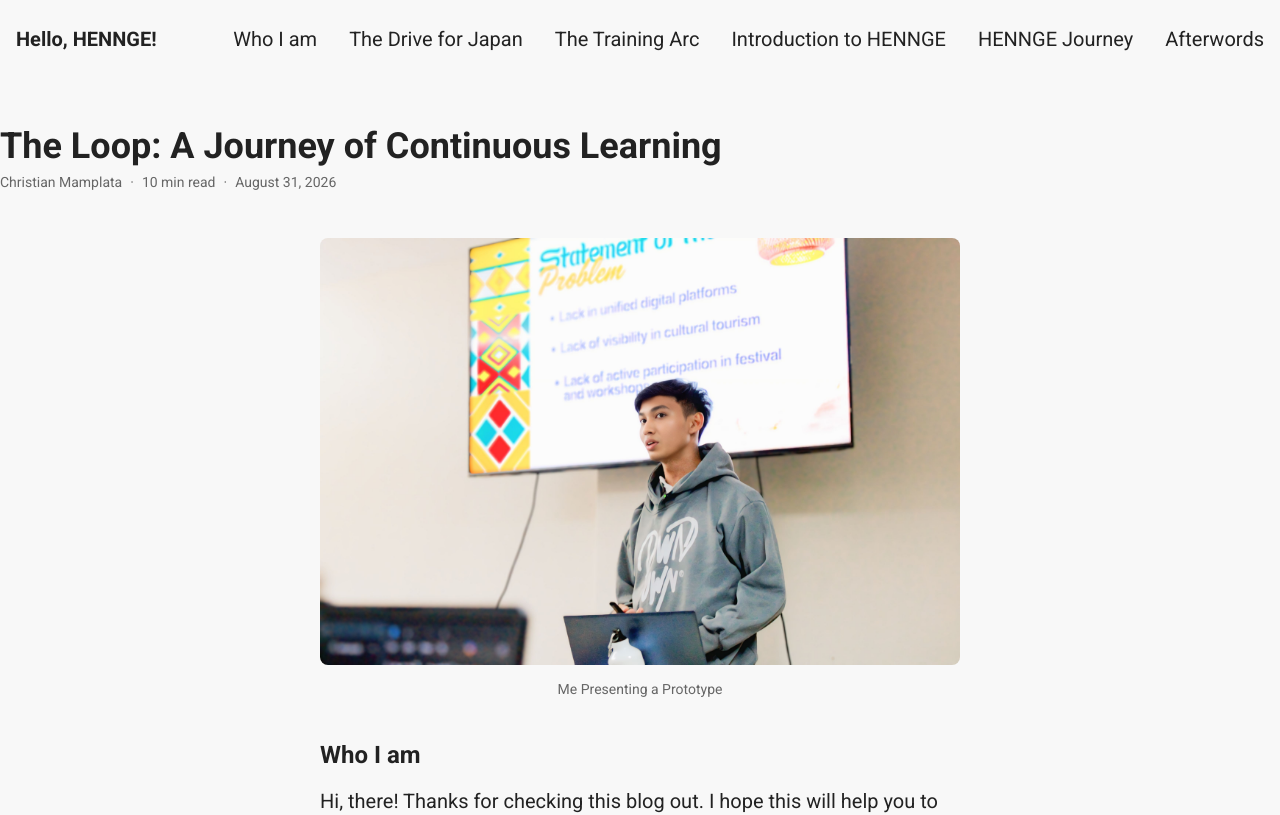
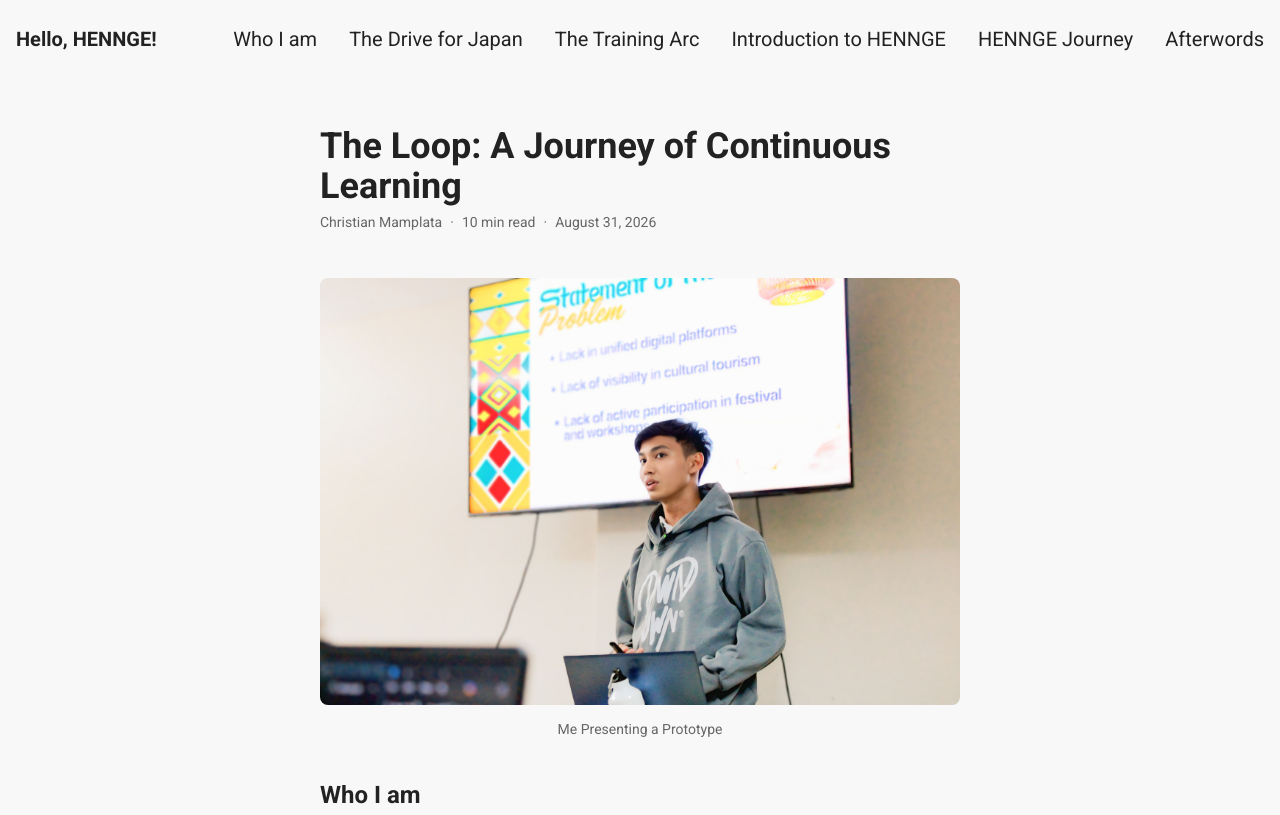
Before and after one commit to cynessa-dev/hello-HENNGE, a Vue app: page / in a window 1280 px wide. Shown: the top 815 px of the page. Built offline with nearby package versions, Linux system fonts and the light colour scheme.

Commit message:
✨ feat(App): wrap Header in a div for improved layout structure

```diff
--- a/src/App.vue
+++ b/src/App.vue
@@ -13,18 +13,18 @@
 <template>
   <Navigation />
 
-  <Header />
+  <div class="m-auto w-1/2">
+    <Header />
 
-  <main>
-    <div class="m-auto w-1/2">
+    <main>
       <Introduction />
       <DriveForJapan />
       <TrainingArc />
       <TheGoal />
       <TheJourney />
       <Afterwords />
-    </div>
-  </main>
+    </main>
+  </div>
 </template>
 
 <style scoped></style>
```
